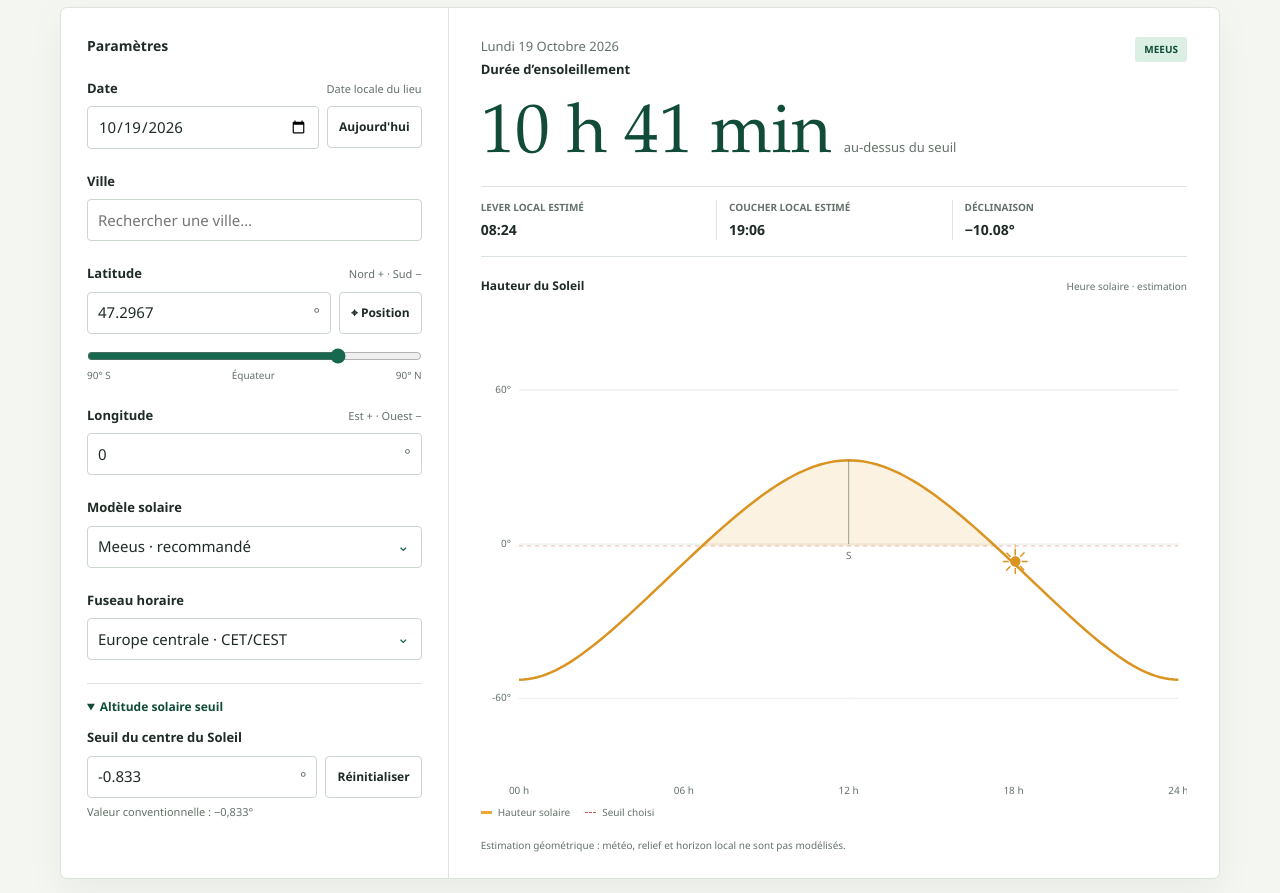
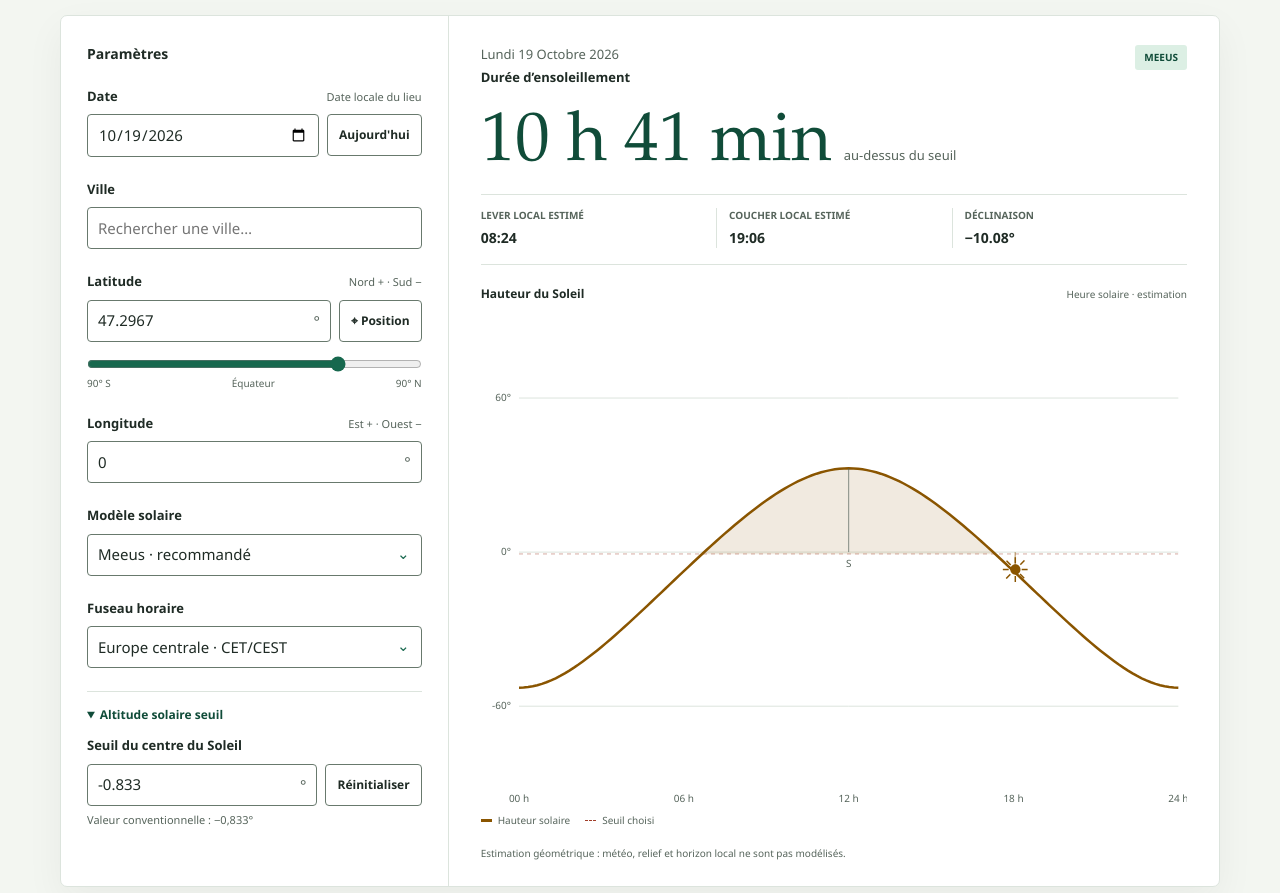
Before and after one commit to domiq44/solar_duration_js, a website with bundled scripts: page index.html in a window 1280 px wide. Shown: the part 221-1114 px from the top of the page. Built offline with nearby package versions, Linux system fonts and the light colour scheme.

Commit message:
feat: ajouter les thèmes clair et sombre
Ajoute le thème système, le choix clair/sombre persistant et les couleurs adaptées du graphique.

```diff
--- a/src/chart.js
+++ b/src/chart.js
@@ -13,6 +13,8 @@ export function drawSolarChart(canvas, latitude, declination, threshold, current
   canvas.width = Math.round(bounds.width * scale);
   canvas.height = Math.round(bounds.height * scale);
   const context = canvas.getContext("2d");
+  const styles = typeof getComputedStyle === "function" ? getComputedStyle(canvas) : null;
+  const chartColor = (property, fallback) => styles?.getPropertyValue(property).trim() || fallback;
   context.scale(scale, scale);
   const width = bounds.width;
   const height = bounds.height;
@@ -23,8 +25,8 @@ export function drawSolarChart(canvas, latitude, declination, threshold, current
   context.clearRect(0, 0, width, height);
   context.font = "10px Segoe UI, sans-serif";
   context.textBaseline = "middle";
-  context.fillStyle = "#647169";
-  context.strokeStyle = "#e5ebe6";
+  context.fillStyle = chartColor("--chart-axis", "#56645b");
+  context.strokeStyle = chartColor("--chart-grid", "#dce4dd");
   context.lineWidth = 1;
   for (const altitude of [-60, 0, 60]) {
     const position = y(altitude);
@@ -37,7 +39,7 @@ export function drawSolarChart(canvas, latitude, declination, threshold, current
   }
 
   context.setLineDash([4, 4]);
-  context.strokeStyle = "#c75b42";
+  context.strokeStyle = chartColor("--chart-threshold", "#a13e2a");
   context.save();
   context.beginPath();
   context.rect(plot.left, plot.top, plot.right - plot.left, y(threshold) - plot.top);
@@ -59,7 +61,7 @@ export function drawSolarChart(canvas, latitude, declination, threshold, current
   context.lineTo(plot.right, y(-90));
   context.lineTo(plot.left, y(-90));
   context.closePath();
-  context.fillStyle = "rgba(231, 168, 55, 0.15)";
+  context.fillStyle = chartColor("--chart-sun-fill", "rgba(138, 85, 0, 0.12)");
   context.fill();
   context.restore();
   context.setLineDash([]);
@@ -72,7 +74,7 @@ export function drawSolarChart(canvas, latitude, declination, threshold, current
     if (step === 0) context.moveTo(pointX, pointY);
     else context.lineTo(pointX, pointY);
   }
-  context.strokeStyle = "#d99422";
+  context.strokeStyle = chartColor("--chart-sun", "#8a5500");
   context.lineWidth = 2.5;
   context.lineJoin = "round";
   context.stroke();
@@ -83,11 +85,11 @@ export function drawSolarChart(canvas, latitude, declination, threshold, current
   context.moveTo(maximumX, y(solarAltitude(maximumHour, latitude, declination)));
   context.lineTo(maximumX, zeroAltitudeY);
   context.setLineDash([]);
-  context.strokeStyle = "rgba(100, 113, 105, 0.65)";
+  context.strokeStyle = chartColor("--chart-current-axis", "rgba(86, 100, 91, 0.7)");
   context.lineWidth = 1;
   context.stroke();
   context.font = "10px Segoe UI, sans-serif";
-  context.fillStyle = "#647169";
+  context.fillStyle = chartColor("--chart-axis", "#56645b");
   context.textAlign = "center";
   context.fillText("S", maximumX, zeroAltitudeY + 12);
   if (currentSolarHour !== null) {
@@ -96,16 +98,16 @@ export function drawSolarChart(canvas, latitude, declination, threshold, current
     context.beginPath();
     context.moveTo(x(currentSolarHour), markerY);
     context.lineTo(x(currentSolarHour), y(0));
-    context.strokeStyle = "rgba(217, 148, 34, 0.65)";
+    context.strokeStyle = chartColor("--chart-current-sun", "rgba(138, 85, 0, 0.65)");
     context.lineWidth = 1;
     context.stroke();
     context.font = "34px Segoe UI Symbol, sans-serif";
-    context.fillStyle = "#d99422";
+    context.fillStyle = chartColor("--chart-sun", "#8a5500");
     context.textAlign = "center";
     context.fillText("☀", x(currentSolarHour), markerY);
   }
   context.font = "10px Segoe UI, sans-serif";
-  context.fillStyle = "#647169";
+  context.fillStyle = chartColor("--chart-axis", "#56645b");
   context.textAlign = "center";
   for (const hour of [0, 6, 12, 18, 24]) context.fillText(`${String(hour).padStart(2, "0")} h`, x(hour), height - 10);
   const currentTimeLabel = currentSolarHour === null ? "" : " Le soleil indique l'heure actuelle.";
--- a/src/main.js
+++ b/src/main.js
@@ -10,6 +10,7 @@ import {
 import { clearSettings, loadSettings, saveSettings } from "./settings.js";
 
 const elements = Object.fromEntries([
+  "theme-select",
   "date-input", "today-button", "city-input", "city-suggestions", "latitude-input",
   "latitude-range", "longitude-input", "location-button", "model-select", "timezone-select",
   "threshold-input", "threshold-reset", "status-message", "result-date", "duration-value",
@@ -27,6 +28,16 @@ const validationMessages = {
 
 let chosenCityName = "";
 let currentSolarChartData = null;
+let themePreference = "system";
+const colorSchemeQuery = window.matchMedia?.("(prefers-color-scheme: dark)") ?? null;
+
+function applyTheme(preference) {
+  if (preference === "system") document.documentElement.removeAttribute("data-theme");
+  else document.documentElement.dataset.theme = preference;
+  elements["theme-select"].value = preference;
+  document.querySelector('meta[name="theme-color"]').content = getComputedStyle(document.documentElement)
+    .getPropertyValue("--paper").trim();
+}
 
 function setStatus(message, error = false) {
   elements["status-message"].textContent = message;
@@ -60,7 +71,8 @@ function persistSettings() {
     longitude: elements["longitude-input"].value,
     model: elements["model-select"].value,
     timezone: elements["timezone-select"].value,
-    threshold: elements["threshold-input"].value
+    threshold: elements["threshold-input"].value,
+    theme: themePreference
   };
   if (!saveSettings(settings)) {
     setStatus("Le navigateur ne permet pas de mémoriser les réglages.", true);
@@ -95,8 +107,7 @@ function redrawSolarChart() {
   );
 }
 
-function restoreSettings(cityPicker) {
-  const settings = loadSettings();
+function restoreSettings(cityPicker, settings) {
   if (!settings) return;
 
   const savedDate = parseDate(settings.date);
@@ -130,6 +141,8 @@ function restoreSettings(cityPicker) {
 
 function resetSettings(cityPicker) {
   const cleared = clearSettings();
+  themePreference = "system";
+  applyTheme(themePreference);
   chosenCityName = "";
   cityPicker.clear();
   elements["latitude-input"].value = "47.2967";
@@ -208,10 +221,25 @@ const cityPicker = createCityPicker(elements["city-input"], elements["city-sugge
   onSelect: selectCity
 });
 
+const savedSettings = loadSettings();
+if (["system", "light", "dark"].includes(savedSettings?.theme)) themePreference = savedSettings.theme;
+applyTheme(themePreference);
 elements["date-input"].value = dateStringInTimezone(new Date(), elements["timezone-select"].value);
-restoreSettings(cityPicker);
+restoreSettings(cityPicker, savedSettings);
 update();
 
+elements["theme-select"].addEventListener("change", () => {
+  themePreference = elements["theme-select"].value;
+  applyTheme(themePreference);
+  persistSettings();
+  redrawSolarChart();
+});
+colorSchemeQuery?.addEventListener("change", () => {
+  if (themePreference === "system") {
+    applyTheme("system");
+    redrawSolarChart();
+  }
+});
 elements["today-button"].addEventListener("click", () => {
   elements["date-input"].value = dateStringInTimezone(new Date(), elements["timezone-select"].value);
   update();
--- a/src/styles.css
+++ b/src/styles.css
@@ -1,15 +1,82 @@
 :root {
+  color-scheme: dark;
+  --paper: #111815;
+  --surface: #1a2420;
+  --ink: #f1f5f2;
+  --muted: #b5c2ba;
+  --line: #45554b;
+  --green: #7ed8a7;
+  --green-dark: #a7e5c1;
+  --mint: #2a4435;
+  --sun: #ffd166;
+  --coral: #ff927d;
+  --control-surface: #202c26;
+  --control-border: #5c7063;
+  --control-hover: #293a30;
+  --control-hover-border: #8ab79a;
+  --error: #ff9b88;
+  --focus-ring: rgb(126 216 167 / 45%);
+  --chart-axis: #b5c2ba;
+  --chart-grid: #3a4940;
+  --chart-threshold: #ff927d;
+  --chart-sun: #ffd166;
+  --chart-sun-fill: rgb(255 209 102 / 16%);
+  --chart-current-axis: rgb(181 194 186 / 75%);
+  --chart-current-sun: rgb(255 209 102 / 75%);
+}
+:root[data-theme="light"] {
   color-scheme: light;
   --paper: #f3f6f1;
   --surface: #fff;
   --ink: #1f2b25;
-  --muted: #647169;
+  --muted: #56645b;
   --line: #dce4dd;
   --green: #17684e;
   --green-dark: #104c39;
   --mint: #dcefe4;
-  --sun: #e7a837;
-  --coral: #c75b42;
+  --sun: #8a5500;
+  --coral: #a13e2a;
+  --control-surface: #fff;
+  --control-border: #68796d;
+  --control-hover: #edf5ef;
+  --control-hover-border: #41684d;
+  --error: #9a321f;
+  --focus-ring: rgb(23 104 78 / 35%);
+  --chart-axis: #56645b;
+  --chart-grid: #dce4dd;
+  --chart-threshold: #a13e2a;
+  --chart-sun: #8a5500;
+  --chart-sun-fill: rgb(138 85 0 / 12%);
+  --chart-current-axis: rgb(86 100 91 / 70%);
+  --chart-current-sun: rgb(138 85 0 / 65%);
+}
+@media (prefers-color-scheme: light) {
+  :root:not([data-theme]) {
+    color-scheme: light;
+    --paper: #f3f6f1;
+    --surface: #fff;
+    --ink: #1f2b25;
+    --muted: #56645b;
+    --line: #dce4dd;
+    --green: #17684e;
+    --green-dark: #104c39;
+    --mint: #dcefe4;
+    --sun: #8a5500;
+    --coral: #a13e2a;
+    --control-surface: #fff;
+    --control-border: #68796d;
+    --control-hover: #edf5ef;
+    --control-hover-border: #41684d;
+    --error: #9a321f;
+    --focus-ring: rgb(23 104 78 / 35%);
+    --chart-axis: #56645b;
+    --chart-grid: #dce4dd;
+    --chart-threshold: #a13e2a;
+    --chart-sun: #8a5500;
+    --chart-sun-fill: rgb(138 85 0 / 12%);
+    --chart-current-axis: rgb(86 100 91 / 70%);
+    --chart-current-sun: rgb(138 85 0 / 65%);
+  }
 }
 
 * { box-sizing: border-box; }
@@ -25,14 +92,17 @@ body {
 }
 button, input, select { color: inherit; font: inherit; }
 button:focus-visible, input:focus-visible, select:focus-visible {
-  outline: 3px solid rgb(23 104 78 / 30%);
+  outline: 3px solid var(--focus-ring);
   outline-offset: 2px;
 }
 .page { width: min(1160px, calc(100% - 48px)); margin: 0 auto; padding: 46px 0 36px; animation: arrive 420ms ease-out both; }
 @keyframes arrive { from { opacity: 0; transform: translateY(10px); } to { opacity: 1; transform: translateY(0); } }
 .topline { display: flex; align-items: center; justify-content: space-between; gap: 16px; padding-bottom: 24px; border-bottom: 1px solid var(--line); }
+.topline-actions { display: flex; align-items: center; gap: 18px; }
+.theme-control { display: flex; align-items: center; gap: 8px; color: var(--muted); font-size: 11px; font-weight: 700; }
+.theme-control select { width: auto; min-height: 36px; padding: 5px 30px 5px 9px; }
 .wordmark { display: flex; align-items: center; gap: 10px; color: var(--green-dark); font-size: 12px; font-weight: 750; letter-spacing: 0; text-transform: uppercase; }
-.mark { display: grid; width: 28px; height: 28px; place-items: center; border: 1px solid #bfd4c5; border-radius: 50%; color: var(--green); font-size: 17px; line-height: 1; }
+.mark { display: grid; width: 28px; height: 28px; place-items: center; border: 1px solid var(--line); border-radius: 50%; color: var(--green); font-size: 17px; line-height: 1; }
 .range-note, .field-hint { color: var(--muted); font-size: 11px; }
 .heading { padding: 31px 0 28px; }
 .eyebrow { margin: 0 0 6px; color: var(--green); font-size: 11px; font-weight: 750; letter-spacing: 0; text-transform: uppercase; }
@@ -45,14 +115,14 @@ h1 { margin-bottom: 0; font-family: "Iowan Old Style", "Baskerville", "Palatino
 .label-row { display: flex; align-items: baseline; justify-content: space-between; gap: 10px; margin-bottom: 8px; }
 label { font-size: 13px; font-weight: 700; }
 .date-row, .latitude-row, .threshold-row { display: grid; grid-template-columns: minmax(0, 1fr) auto; align-items: center; gap: 8px; }
-input[type="date"], input[type="number"], input[type="search"], select { width: 100%; min-height: 42px; padding: 8px 10px; background: #fff; border: 1px solid #cbd6cd; border-radius: 4px; }
+input[type="date"], input[type="number"], input[type="search"], select { width: 100%; min-height: 42px; padding: 8px 10px; background: var(--control-surface); border: 1px solid var(--control-border); border-radius: 4px; }
 input[aria-invalid="true"] { border-color: var(--coral); }
-.button { min-height: 42px; padding: 8px 11px; background: #fff; border: 1px solid #cbd6cd; border-radius: 4px; cursor: pointer; font-size: 12px; font-weight: 700; white-space: nowrap; transition: background 140ms ease, border-color 140ms ease; }
-.button:hover { background: #f2f7f3; border-color: #9bb6a2; }
+.button { min-height: 42px; padding: 8px 11px; background: var(--control-surface); border: 1px solid var(--control-border); border-radius: 4px; cursor: pointer; font-size: 12px; font-weight: 700; white-space: nowrap; transition: background 140ms ease, border-color 140ms ease; }
+.button:hover { background: var(--control-hover); border-color: var(--control-hover-border); }
 .latitude-number { position: relative; }
 .latitude-number input { padding-right: 34px; }
 .city-picker { position: relative; }
-.city-suggestions { position: absolute; z-index: 3; top: calc(100% + 4px); right: 0; left: 0; max-height: 220px; overflow-y: auto; margin: 0; padding: 4px; background: #fff; border: 1px solid var(--line); border-radius: 4px; box-shadow: 0 8px 20px rgb(31 43 37 / 12%); list-style: none; }
+.city-suggestions { position: absolute; z-index: 3; top: calc(100% + 4px); right: 0; left: 0; max-height: 220px; overflow-y: auto; margin: 0; padding: 4px; background: var(--control-surface); border: 1px solid var(--line); border-radius: 4px; box-shadow: 0 8px 20px rgb(0 0 0 / 24%); list-style: none; }
 .city-suggestions[hidden] { display: none; }
 .city-suggestions [role="option"] { padding: 8px 10px; border-radius: 3px; cursor: pointer; }
 .city-suggestions [role="option"]:hover, .city-suggestions [aria-selected="true"] { background: var(--mint); }
@@ -67,7 +137,7 @@ summary { padding: 14px 0 10px; color: var(--green-dark); cursor: pointer; font-
 .threshold-field { margin: 2px 0 6px; }
 .threshold-hint { display: block; margin-top: 6px; }
 .status { min-height: 19px; margin: 14px 0 0; color: var(--muted); font-size: 11px; }
-.status.error { color: #a53e2b; }
+.status.error { color: var(--error); }
 .results { display: flex; min-width: 0; flex-direction: column; padding: 29px 32px 25px; }
 .result-top { display: flex; align-items: flex-start; justify-content: space-between; gap: 20px; }
 .result-date { margin: 0 0 4px; color: var(--muted); font-size: 13px; text-transform: capitalize; }
@@ -104,6 +174,8 @@ canvas { display: block; width: 100%; height: 100%; min-height: 190px; }
   .duration-line { align-items: flex-start; flex-direction: column; gap: 8px; }
   .duration-value { font-size: clamp(40px, 10vw, 54px); white-space: nowrap; }
   .page-footer { flex-direction: column; }
+  .topline { align-items: flex-start; }
+  .topline-actions { align-items: flex-end; flex-direction: column-reverse; gap: 8px; }
 }
 @media (prefers-reduced-motion: reduce) {
   *, *::before, *::after { scroll-behavior: auto !important; animation-duration: 0.01ms !important; transition-duration: 0.01ms !important; }
```
Also changed, not shown: index.html (+12 -2 lines).
